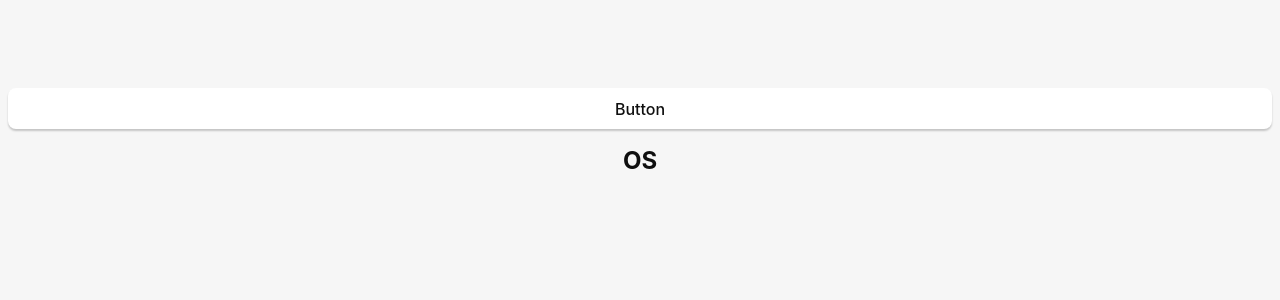
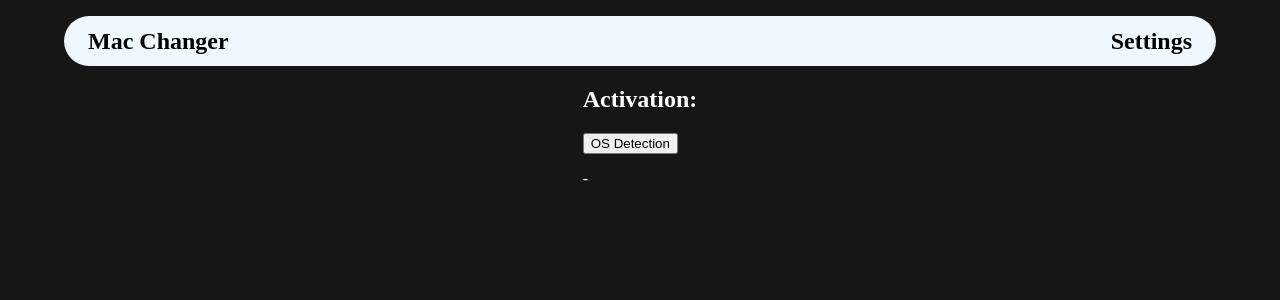
Before and after one commit to luapp/mac-changer-app, a React (Vite) app: page / in a window 1280 px wide. Shown: the top 300 px of the page. Built offline with nearby package versions, Linux system fonts and the light colour scheme.

Commit message:
[ADD] first UI version

```diff
--- a/index.html
+++ b/index.html
@@ -7,8 +7,8 @@
     <title>Tauri + React</title>
   </head>
 
-  <body>
+  <body style="margin: 0; user-select: none; -moz-user-select: -moz-none; -webkit-user-select: none;">
     <div id="root"></div>
-    <script type="module" src="/src/main.jsx"></script>
+    <script type="module" src="/src/index.jsx"></script>
   </body>
 </html>
--- a/src/App.css
+++ /dev/null
@@ -1,116 +0,0 @@
-.logo.vite:hover {
-  filter: drop-shadow(0 0 2em #747bff);
-}
-
-.logo.react:hover {
-  filter: drop-shadow(0 0 2em #61dafb);
-}
-:root {
-  font-family: Inter, Avenir, Helvetica, Arial, sans-serif;
-  font-size: 16px;
-  line-height: 24px;
-  font-weight: 400;
-
-  color: #0f0f0f;
-  background-color: #f6f6f6;
-
-  font-synthesis: none;
-  text-rendering: optimizeLegibility;
-  -webkit-font-smoothing: antialiased;
-  -moz-osx-font-smoothing: grayscale;
-  -webkit-text-size-adjust: 100%;
-}
-
-.container {
-  margin: 0;
-  padding-top: 10vh;
-  display: flex;
-  flex-direction: column;
-  justify-content: center;
-  text-align: center;
-}
-
-.logo {
-  height: 6em;
-  padding: 1.5em;
-  will-change: filter;
-  transition: 0.75s;
-}
-
-.logo.tauri:hover {
-  filter: drop-shadow(0 0 2em #24c8db);
-}
-
-.row {
-  display: flex;
-  justify-content: center;
-}
-
-a {
-  font-weight: 500;
-  color: #646cff;
-  text-decoration: inherit;
-}
-
-a:hover {
-  color: #535bf2;
-}
-
-h1 {
-  text-align: center;
-}
-
-input,
-button {
-  border-radius: 8px;
-  border: 1px solid transparent;
-  padding: 0.6em 1.2em;
-  font-size: 1em;
-  font-weight: 500;
-  font-family: inherit;
-  color: #0f0f0f;
-  background-color: #ffffff;
-  transition: border-color 0.25s;
-  box-shadow: 0 2px 2px rgba(0, 0, 0, 0.2);
-}
-
-button {
-  cursor: pointer;
-}
-
-button:hover {
-  border-color: #396cd8;
-}
-button:active {
-  border-color: #396cd8;
-  background-color: #e8e8e8;
-}
-
-input,
-button {
-  outline: none;
-}
-
-#greet-input {
-  margin-right: 5px;
-}
-
-@media (prefers-color-scheme: dark) {
-  :root {
-    color: #f6f6f6;
-    background-color: #2f2f2f;
-  }
-
-  a:hover {
-    color: #24c8db;
-  }
-
-  input,
-  button {
-    color: #ffffff;
-    background-color: #0f0f0f98;
-  }
-  button:active {
-    background-color: #0f0f0f69;
-  }
-}
--- /dev/null
+++ b/src/App.module.css
@@ -0,0 +1,10 @@
+.container {
+    height: 100vh;
+    width: 100vw;
+    background-color: rgb(22, 22, 22);
+    display: flex;
+    justify-content: flex-start;
+    align-items: center;
+    flex-direction: column;
+    color: white;;
+}
--- /dev/null
+++ b/src/Header.jsx
@@ -0,0 +1,12 @@
+import styles from "./Header.module.css"
+
+const Header = () => {
+    return (
+        <div className={styles.container}>
+            <h1 className={styles.title}>Mac Changer</h1>
+            <h1 className={styles.settings}>Settings</h1>
+        </div>
+    );
+}
+
+export default Header;
--- /dev/null
+++ b/src/Header.module.css
@@ -0,0 +1,24 @@
+.container {
+    color: black;
+    background-color: aliceblue;
+    height: 50px;
+    width: 90vw;
+    display: flex;
+    align-items: center;
+    flex-direction: row;
+    justify-content: space-between;
+    border-radius: 50px;
+    margin-top: 1em;
+}
+
+.title {
+    cursor: default;
+    padding-left: 1em;
+    font-size: 1.5rem;
+}
+
+.settings {
+    cursor: default;
+    padding-right: 1em;
+    font-size: 1.5rem;
+}
--- a/src/main.jsx
+++ b/src/index.jsx
@@ -1,9 +1,9 @@
 import React from "react";
 import ReactDOM from "react-dom/client";
-import App from "./App";
+import Router from "./router";
 
 ReactDOM.createRoot(document.getElementById("root")).render(
   <React.StrictMode>
-    <App />
+    <Router />
   </React.StrictMode>,
 );
--- a/src/App.jsx
+++ b/src/router.jsx
@@ -4,11 +4,11 @@
 */
 
 import { invoke } from "@tauri-apps/api/core";
-import "./App.css";
 import { useState, useEffect } from "react";
+import styles from "./App.module.css"
+import Header from "./Header"
 
-
-function App() {
+const Router = () => {
     const [interfacesObjectState, setInterfacesObjectState] = useState({});
     const [osState, setOsState] = useState(null);
     const [archState, setArchState] = useState(null);
@@ -54,24 +54,16 @@ function App() {
         getAllWifiInterfaces();
     }, []);
 
-  return (
-    <main className="container">
-        <button onClick={getAllNetworkInterfaces}>Button</button>
-        <div>
-        {Object.keys(interfacesObjectState).map((key) => (
-            <div key={key}>
-            <h2>{interfacesObjectState[key][0]}</h2>
-            <p>{interfacesObjectState[key][1]}</p>
-            <p>{interfacesObjectState[key][2]}</p>
+    return (
+        <div className={styles.container}>
+            <Header />
+            <div>
+                <h2>Activation:</h2>
+                <button>OS Detection</button>
+                <p>{osState} - {archState}</p>
             </div>
-        ))}
-
-        <h2>OS</h2>
-        <p>{osState}</p>
-        <p>{archState}</p>
-      </div>
-    </main>
-  );
+        </div>
+    );
 }
 
-export default App;
+export default Router;
```
Also changed, not shown: 1 other file (tests, documents, lock files or other folders).
